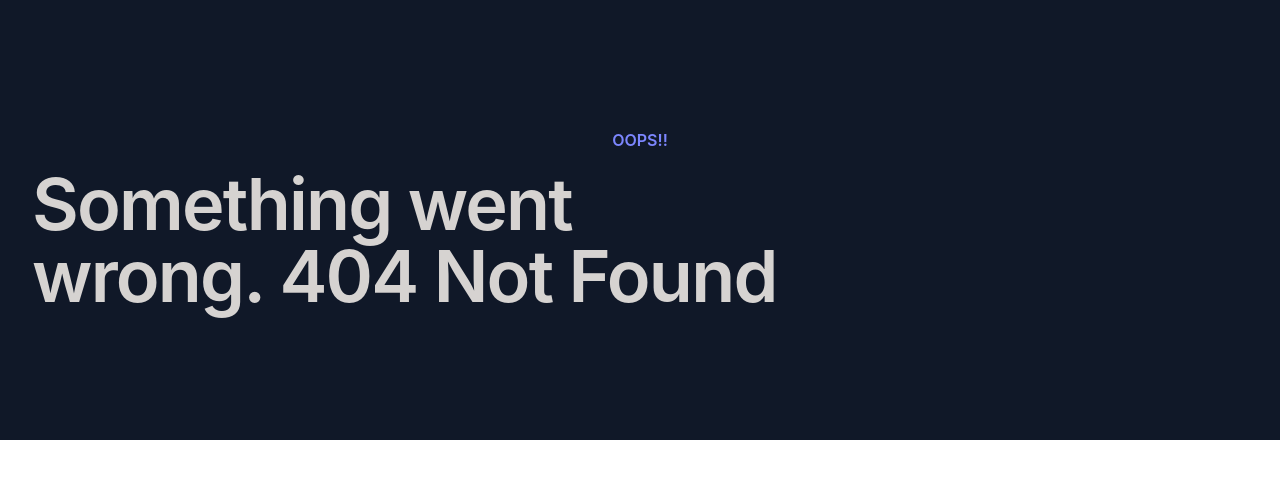
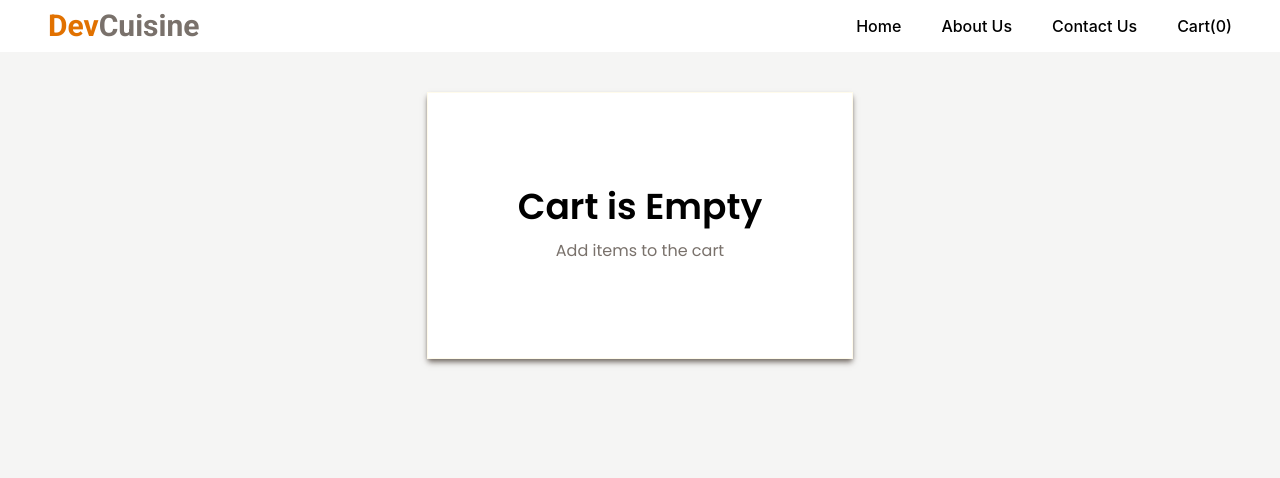
Before and after one commit to Animesh478/DevCuisine, a React (Vite) app: page /cart in a window 1280 px wide. Before the commit this address had no page. Shown: the top 478 px of the page. Built offline with nearby package versions, Linux system fonts and the light colour scheme.

Commit message:
implemented cart functionality

```diff
--- a/package.json
+++ b/package.json
@@ -10,14 +10,17 @@
     "preview": "vite preview"
   },
   "dependencies": {
+    "@reduxjs/toolkit": "^2.11.2",
     "@tailwindcss/vite": "^4.2.2",
     "react": "^19.2.4",
     "react-dom": "^19.2.4",
+    "react-redux": "^9.2.0",
     "react-router-dom": "^7.14.1",
     "tailwindcss": "^4.2.2"
   },
   "devDependencies": {
     "@eslint/js": "^9.39.4",
+    "@testing-library/react": "^16.3.2",
     "@types/react": "^19.2.14",
     "@types/react-dom": "^19.2.3",
     "@vitejs/plugin-react": "^6.0.1",
--- /dev/null
+++ b/src/components/Cart.jsx
@@ -0,0 +1,60 @@
+import React from "react";
+import { useSelector, useDispatch } from "react-redux";
+import { clearCart } from "../store/cartSlice";
+
+function Cart() {
+  const cartState = useSelector((state) => state.cart.items);
+  const dispatch = useDispatch();
+  function handleClearCart() {
+    dispatch(clearCart());
+  }
+  console.log(cartState);
+  return (
+    <div className="flex flex-col items-center bg-stone-100 min-w-1 h-screen gap-3">
+      {cartState.length > 0 && (
+        <div className="border border-amber-50 mt-10 min-w-1/3 bg-white px-2 py-4 shadow-md shadow-stone-500">
+          <h1 className="text-xl text-stone-600 font-poppins text-center mb-3 border-b border-stone-300">
+            Cart
+          </h1>
+          <ul className="font-poppins flex flex-col gap-4">
+            {cartState.map((item) => {
+              return (
+                <li key={item.id}>
+                  <div className="flex items-center justify-between">
+                    <div>
+                      <h2 className="font-semibold">{item.name}</h2>
+                      <p className="text-sm text-stone-500">
+                        {item.description}
+                      </p>
+                    </div>
+                    <div>
+                      <p>₹{item.price / 100 || item.defaultPrice / 100}</p>
+                    </div>
+                  </div>
+                </li>
+              );
+            })}
+          </ul>
+        </div>
+      )}
+
+      {cartState.length > 0 && (
+        <button
+          onClick={handleClearCart}
+          className="bg-white px-4 py-2 shadow-md shadow-stone-500 rounded-md cursor-pointer font-poppins active:scale-95"
+        >
+          Clear Cart
+        </button>
+      )}
+
+      {cartState.length === 0 && (
+        <div className="border border-amber-50 mt-10 min-w-1/3 bg-white px-2 py-4 shadow-md shadow-stone-500 font-poppins h-1/3 flex flex-col justify-center gap-3">
+          <h1 className="text-center font-semibold text-4xl ">Cart is Empty</h1>
+          <p className="text-center text-stone-500">Add items to the cart</p>
+        </div>
+      )}
+    </div>
+  );
+}
+
+export default Cart;
--- a/src/components/Header.jsx
+++ b/src/components/Header.jsx
@@ -1,6 +1,8 @@
+import { useSelector } from "react-redux";
 import NavItem from "./navbar/NavItem";
 
 function Header() {
+  const items = useSelector((state) => state.cart.items);
   return (
     <div className="flex justify-between items-center shadow-lg px-12 py-2">
       <div>
@@ -14,7 +16,9 @@ function Header() {
           <NavItem name="Home" path="/" />
           <NavItem name="About Us" path="/about" />
           <NavItem name="Contact Us" path="/contact" />
-          <NavItem name="Cart" />
+          <NavItem name="Cart" path="/cart">
+            ({items.length})
+          </NavItem>
         </ul>
       </div>
     </div>
--- a/src/components/MenuSection.jsx
+++ b/src/components/MenuSection.jsx
@@ -1,12 +1,18 @@
+import { useDispatch } from "react-redux";
 import { CDN_URL } from "../utils/constants";
+import { addItem } from "../store/cartSlice";
 
 function MenuSection({ info, toggle, showSection }) {
+  const dispatch = useDispatch();
   const restaurantMenu = info.itemCards;
   const sectionName = info.title;
-  // console.log(info);
 
   const handleToggleMenu = function () {
     showSection();
+  };
+
+  const handleAddItem = function (menuItem) {
+    dispatch(addItem(menuItem));
   };
   return (
     <div className="flex flex-col w-full mt-2 ">
@@ -60,7 +66,10 @@ function MenuSection({ info, toggle, showSection }) {
                     alt=""
                     className="w-50 h-30 rounded-lg object-cover"
                   />
-                  <button className="border border-stone-400 absolute px-10 py-2 rounded-md bg-white left-1/2 -translate-x-1/2 -translate-y-1/2 cursor-pointer text-green-600 uppercase font-bold hover:bg-stone-200">
+                  <button
+                    onClick={() => handleAddItem(menuObj)}
+                    className="border border-stone-400 absolute px-10 py-2 rounded-md bg-white left-1/2 -translate-x-1/2 -translate-y-1/2 cursor-pointer text-green-600 uppercase font-bold hover:bg-stone-200"
+                  >
                     Add
                   </button>
                 </div>
--- a/src/components/RootLayout.jsx
+++ b/src/components/RootLayout.jsx
@@ -1,12 +1,14 @@
 import { Outlet } from "react-router-dom";
+import { Provider } from "react-redux";
 import Header from "./Header";
+import store from "../store/store";
 
 function RootLayout() {
   return (
-    <>
+    <Provider store={store}>
       <Header />
       <Outlet />
-    </>
+    </Provider>
   );
 }
 
--- a/src/components/navbar/NavItem.jsx
+++ b/src/components/navbar/NavItem.jsx
@@ -1,9 +1,12 @@
 import { Link } from "react-router-dom";
 
-function NavItem({ name, path }) {
+function NavItem({ name, path, children }) {
   return (
     <li className="hover:text-amber-600 hover:cursor-pointer font-medium">
-      <Link to={path}>{name}</Link>
+      <Link to={path}>
+        {name}
+        {children}
+      </Link>
     </li>
   );
 }
--- a/src/main.jsx
+++ b/src/main.jsx
@@ -8,6 +8,7 @@ import ErrorPage from "./components/ErrorPage.jsx";
 import RootLayout from "./components/RootLayout.jsx";
 import RestauratMenu from "./components/RestaurantMenu.jsx";
 import Home from "./components/Home.jsx";
+import Cart from "./components/Cart.jsx";
 
 const router = createBrowserRouter([
   {
@@ -26,6 +27,10 @@ const router = createBrowserRouter([
         path: "/restaurant/:resId",
         element: <RestauratMenu />,
       },
+      {
+        path: "/cart",
+        element: <Cart />,
+      },
     ],
     errorElement: <ErrorPage />,
   },
--- /dev/null
+++ b/src/store/cartSlice.js
@@ -0,0 +1,22 @@
+import { createSlice } from "@reduxjs/toolkit";
+
+const cartSlice = createSlice({
+  name: "cart",
+  initialState: {
+    items: [],
+  },
+  reducers: {
+    addItem: (state, action) => {
+      state.items.push(action.payload);
+    },
+    removeItem: (state) => {
+      state.items.pop();
+    },
+    clearCart: (state) => {
+      state.items.length = 0;
+    },
+  },
+});
+
+export const { addItem, removeItem, clearCart } = cartSlice.actions;
+export default cartSlice.reducer;
--- /dev/null
+++ b/src/store/store.js
@@ -0,0 +1,10 @@
+import { configureStore } from "@reduxjs/toolkit";
+import cartReducer from "./cartSlice";
+
+const store = configureStore({
+  reducer: {
+    cart: cartReducer,
+  },
+});
+
+export default store;
```
Also changed, not shown: 1 other file (tests, documents, lock files or other folders).
